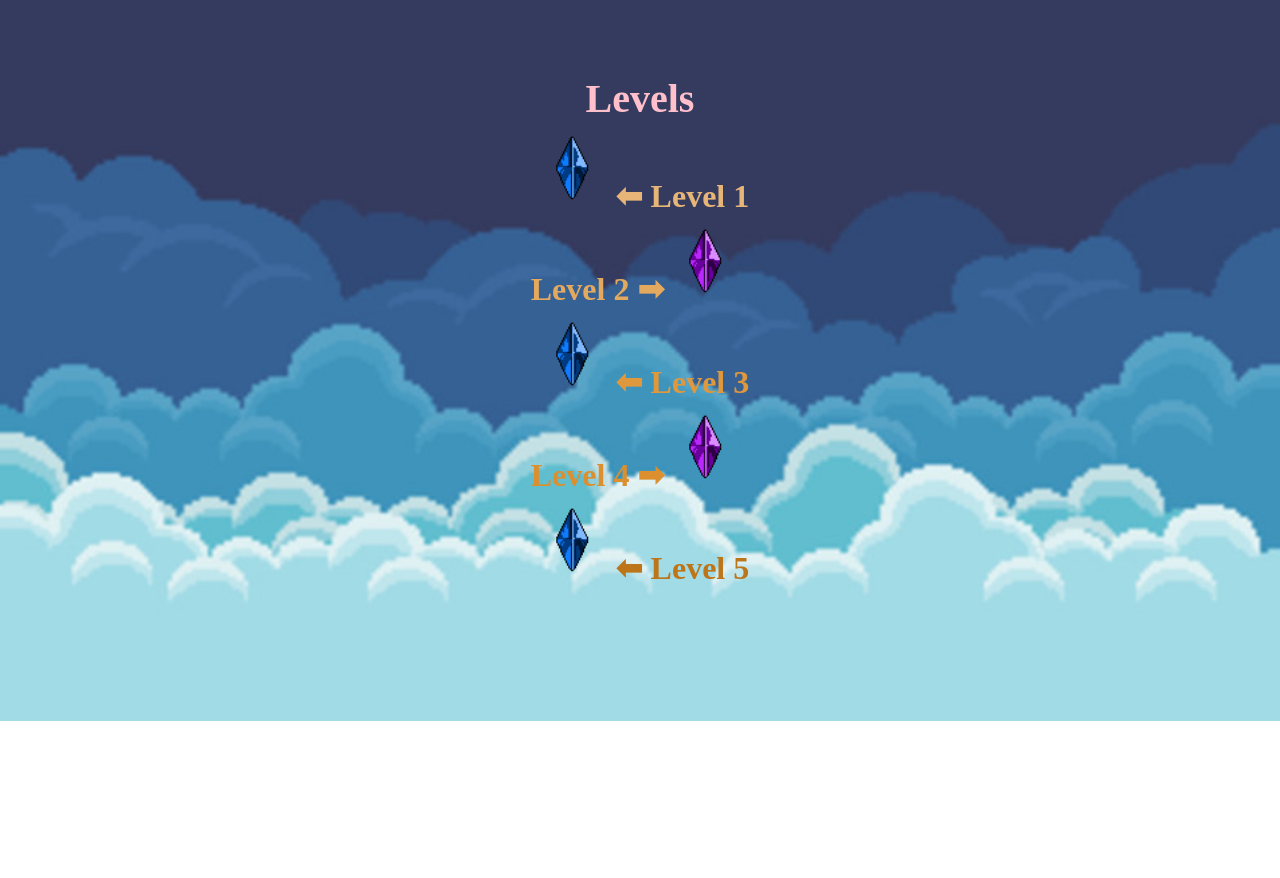
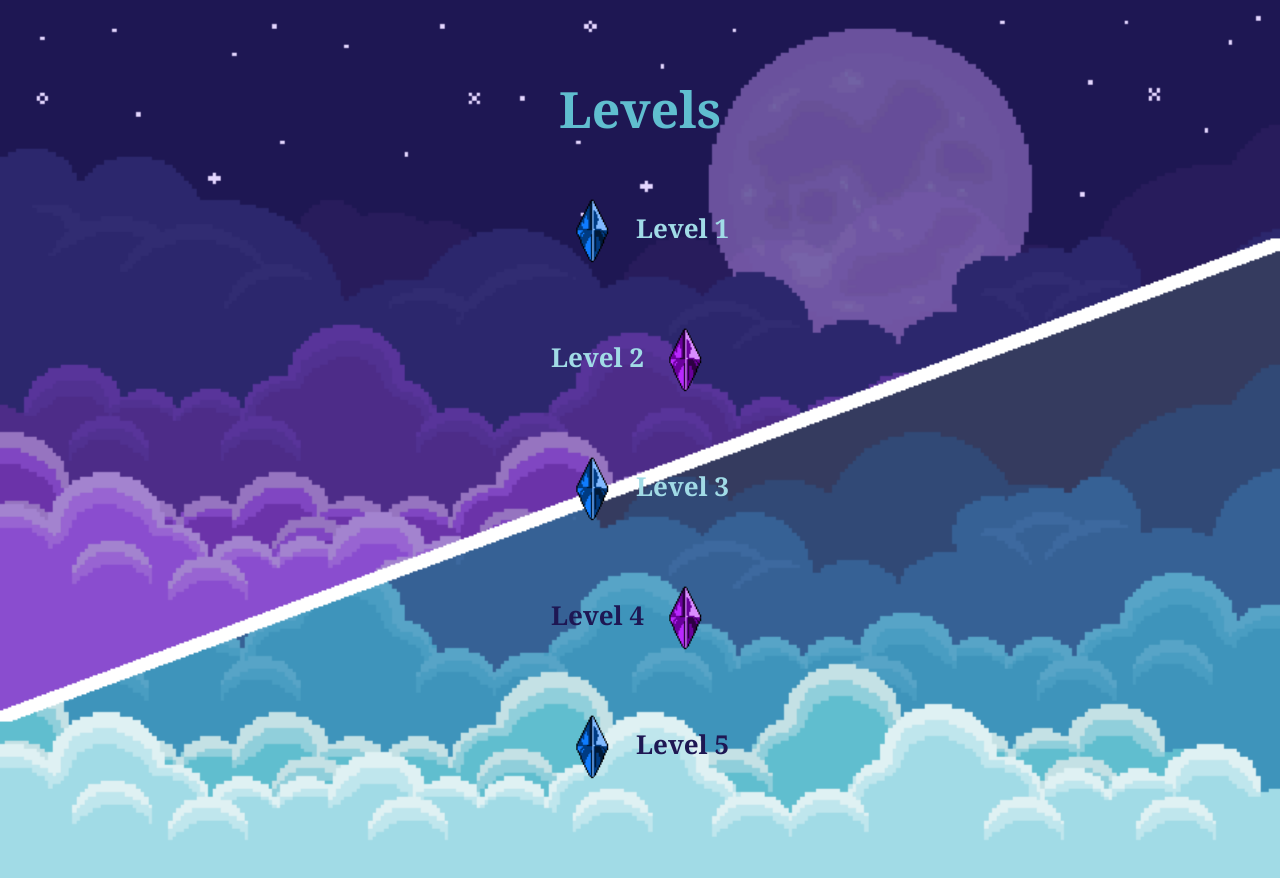
Before and after one commit to vrigue/firegirl_and_waterboy, a website: page level_list.html in a window 1280 px wide. Before the commit the page ends 800 px from the top, so only its background shows below. Drawn offline with Linux system fonts and the light colour scheme.

Commit message:
fixed css of level list

```diff
--- a/level1.js
+++ b/level1.js
@@ -114,7 +114,7 @@ function create() {
     reload.on('pointerover', () => reload.setTint(0xcccccc));
     reload.on('pointerout', () => reload.setTint(0xffffff));
 
-    this.add.text(685, 38, 'Score:', { fontFamily: 'Georgia, "Goudy Bookletter 1911", Times, serif' }).setScale(1.45);
+    let score_text = this.add.text(685, 38, 'Score: 0', { fontFamily: 'Georgia, "Goudy Bookletter 1911", Times, serif' }).setScale(1.45);
 
     /* PLATFORMS */
     let platforms = this.physics.add.staticGroup();
@@ -382,7 +382,7 @@ function create() {
 
     /* POP UP */
 
-    this.game_over = this.physics.add.sprite(600, 330, 'game_over').setScale(0.5);
+    this.game_over = this.physics.add.sprite(600, 312, 'game_over').setScale(0.5);
     this.physics.add.collider(this.game_over, platforms);
     this.game_over.setVisible(false);
 
@@ -440,6 +440,8 @@ function create() {
     function collectGem (player, gem) {
         gem.destroy(true); // better to get rid of it for clutter sake? -K
         gems_collected++; // keep track of for ending screen - K
+
+        score_text.setText('Score: ' + gems_collected * 70);
     }
 
     function disableBodies() {
--- a/level2.js
+++ b/level2.js
@@ -470,6 +470,7 @@ function update() {
     operate_wind(this.waterboy, this.firegirl_wind, 100);
     operate_wind(this.firegirl, this.fg_wind, 100);
     operate_wind(this.waterboy, this.fg_wind, 100);
+
     if (cursors.left.isDown) {
         this.firegirl.body.setVelocityX(-200);
         this.firegirl.flipX = true;
--- a/level_list.html
+++ b/level_list.html
@@ -4,16 +4,38 @@
     <meta charset="UTF-8">
     <meta http-equiv="X-UA-Compatible" content="IE=edge">
     <meta name="viewport" content="width=device-width, initial-scale=1.0">
+
     <title>Levels</title>
+
     <link rel="shortcut icon" type="image/jpg" href="pictures/game_favicon/favicon.ico"/>
     <link href="/styles/level_list.css" type="text/css" rel="stylesheet">
-    <h1 style="font-size: 40px">Levels</h1>
 </head>
 <body>
-    <h1 style="color: #e6b577"><img src="/pictures/blue_crystal.png" onclick="window.location.href= 'level1.html';">⬅ Level 1</h1>
-    <h1 style="color: #e3a95f">Level 2 ➡<img src="/pictures/purple_crystal.png" onclick="window.location.href= 'level2.html';"></h1>
-    <h1 style="color:#e0983d"><img src="/pictures/blue_crystal.png" onclick="window.location.href= 'level3.html';">⬅ Level 3</h1>
-    <h1 style="color: #db8f2e">Level 4 ➡<img src="/pictures/purple_crystal.png" onclick="window.location.href= 'level4.html';"></h1>
-    <h1 style="color:#bd7519"><img src="/pictures/blue_crystal.png" onclick="window.location.href= 'level5.html';">⬅ Level 5</h1>
+    <h1>Levels</h1>
+
+    <div class = "vertical_align">
+        <img src="/pictures/blue_crystal.png" onclick="window.location.href= 'level1.html';">
+        <h2>Level 1</h2>
+    </div>
+
+    <div class = "vertical_align" >
+        <h2>Level 2</h2>
+        <img src="/pictures/purple_crystal.png" onclick="window.location.href= 'level2.html';">
+    </div>
+
+    <div class = "vertical_align">
+        <img src="/pictures/blue_crystal.png" onclick="window.location.href= 'level3.html';">
+        <h2>Level 3</h2>
+    </div>
+
+    <div class = "vertical_align">
+        <h2 class = "purple">Level 4</h2>
+        <img src="/pictures/purple_crystal.png" onclick="window.location.href= 'level4.html';">
+    </div>
+
+    <div class = "vertical_align">
+        <img src="/pictures/blue_crystal.png" onclick="window.location.href= 'level5.html';">
+        <h2 class = "purple">Level 5</h2>
+    </div>
 </body>
 </html>
--- a/styles/level_list.css
+++ b/styles/level_list.css
@@ -1,53 +1,46 @@
-h1 {
-    text-align: center;
-    margin: 0px 0;
-    color: pink;
-}
-
-body {
-    font-size:16px;
-    margin: 75px;
-    padding:0px;
-    display:flex;
-    flex-direction:column;
-    align-items:center;
-    font-family: font;
-    background-image: url("/pictures/backdrops/sky3.jpeg");
-    /* background-position: center; */
+html {
+    font-family: Georgia, 'Times New Roman', Times, serif;
+    background-image: url("/pictures/backdrops/sky.webp");
     background-repeat: no-repeat;
     background-size: cover;
 }
 
-/* h1{
-    font-size:120px;
+h1 {
+    font-size: 50px;
+    color: #60becf;
+    text-align: center;
+    padding: 20px;
+    padding-top: 0px;
+    margin: 0px;
+}
+
+body {
+    margin: 75px;
+    padding: 0px;
+    display: flex;
+    flex-direction: column;
+    align-items: center;
+}
+
+h2 {
+    font-size: 26px;
     align-content: center;
     align-items: center;
     text-align: center;
-    color: bisque;
-} */
-
-button {
-    border:none;
-    appearance:none;
-    outline:none;
-    display:inline-block;
-    padding:12px 48px 12px 48px;
-    border-radius:4px;
-    margin-bottom: 60px;
+    color: #a1dbe6;
 }
 
-/* .screen {
-    padding: 20px;
-    position: fixed;
-    top:50%;
-    left:50%;
-    margin-top: -100px;
-    margin-left: -100px;
-    height:200px;
-    width:250px;
-    text-align: center;
-} */
 img {
-    height:85px;
-    width:85px;
+    height: 85px;
+    width: 85px;
 }
+
+.vertical_align {
+    display: flex;
+    align-items: center;
+    padding: 22px;
+}
+
+.purple {
+    color: #1e1753;
+}
```
